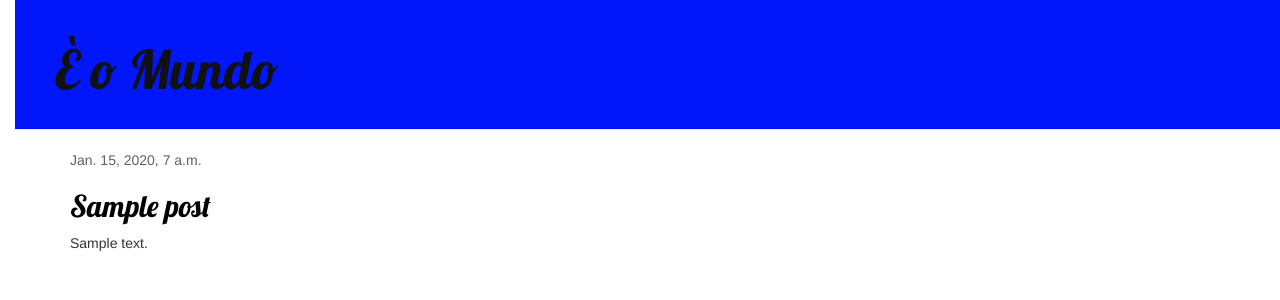
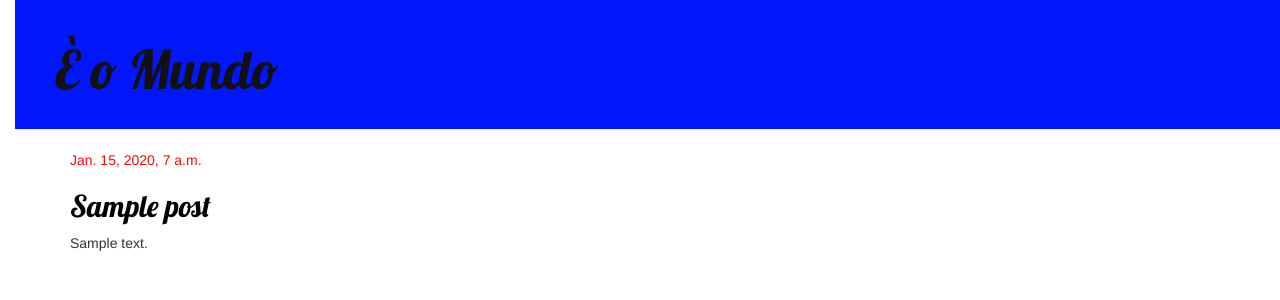
Before and after one commit to Celso010/my-first-blog, a Django app: page / in a window 1280 px wide. Shown: the top 300 px of the page. Run offline with Django 3.2, Linux system fonts and the light colour scheme; tables that the repository leaves empty hold one stand-in row (values such as "Sample post"); some libraries are stand-ins or nearby versions.

```diff
--- a/blog/static/css/blog.css
+++ b/blog/static/css/blog.css
@@ -28,7 +28,7 @@ h1, h2, h3, h4 {
 }
 
 .date {
-    color: #626060;
+    color: #f30707;
 }
 
 .save {
@@ -40,7 +40,7 @@ h1, h2, h3, h4 {
 }
 
 .top-menu, .top-menu:hover, .top-menu:visited {
-    color: #ffffff;
+    color: #f30707;
     float: right;
     font-size: 26pt;
     margin-right: 20px;
```
